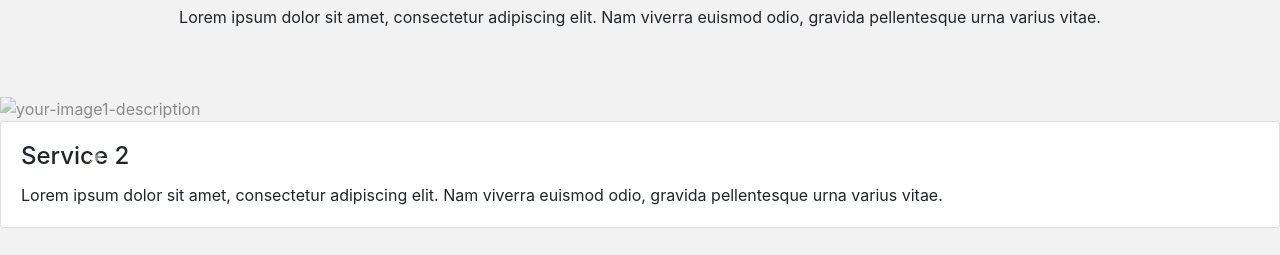
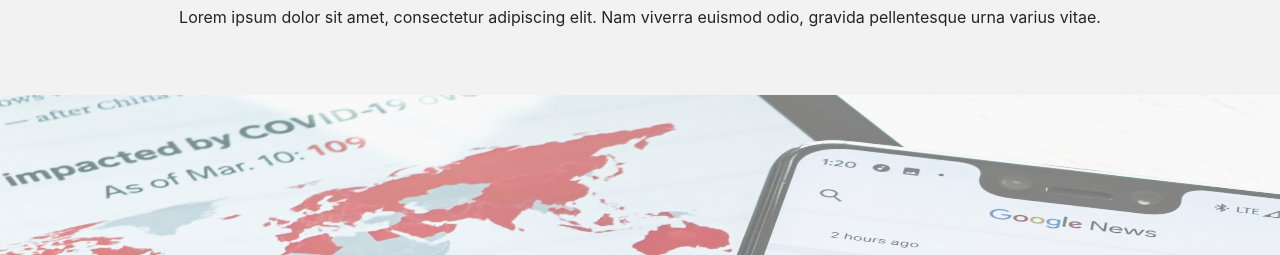
Before and after one commit to vanus93/belajar, a plain HTML site: page index.html in a window 1280 px wide. Both pictures are taken after a click on the link "About". Shown: the part 147-402 px from the top of the page. Drawn offline with nearby package versions, Linux system fonts and the light colour scheme.

Commit message:
Update index.html

```diff
--- a/index.html
+++ b/index.html
@@ -38,7 +38,7 @@
       <div id="servicesCarousel" class="carousel slide" data-ride="carousel">
         <div class="carousel-inner">
           <div class="carousel-item active">
-            <img src="img/steve-johnson-rNYCrcjUnOA-unsplash.jpg" alt="your-image1-description" />
+            <img src="steve-johnson-rNYCrcjUnOA-unsplash.jpg" alt="your-image1-description" />
             <div class="card">
               <div class="card-body">
                 <h4 class="card-title">Service 1</h4>
@@ -47,7 +47,7 @@
             </div>
           </div>
           <div class="carousel-item">
-            <img src="img/obi-pixel7propix-qXfD_nG4j-U-unsplash.jpg" alt="your-image1-description" />
+            <img src="obi-pixel7propix-qXfD_nG4j-U-unsplash.jpg" alt="your-image1-description" />
             <div class="card">
               <div class="card-body">
                 <h4 class="card-title">Service 2</h4>
@@ -56,7 +56,7 @@
             </div>
           </div>
           <div class="carousel-item">
-            <img src="img/remotar-jobs-s5kTY-Ve1c0-unsplash.jpg" alt="your-image1-description" />
+            <img src="remotar-jobs-s5kTY-Ve1c0-unsplash.jpg" alt="your-image1-description" />
             <div class="card">
               <div class="card-body">
                 <h4 class="card-title">Service 3</h4>
```
